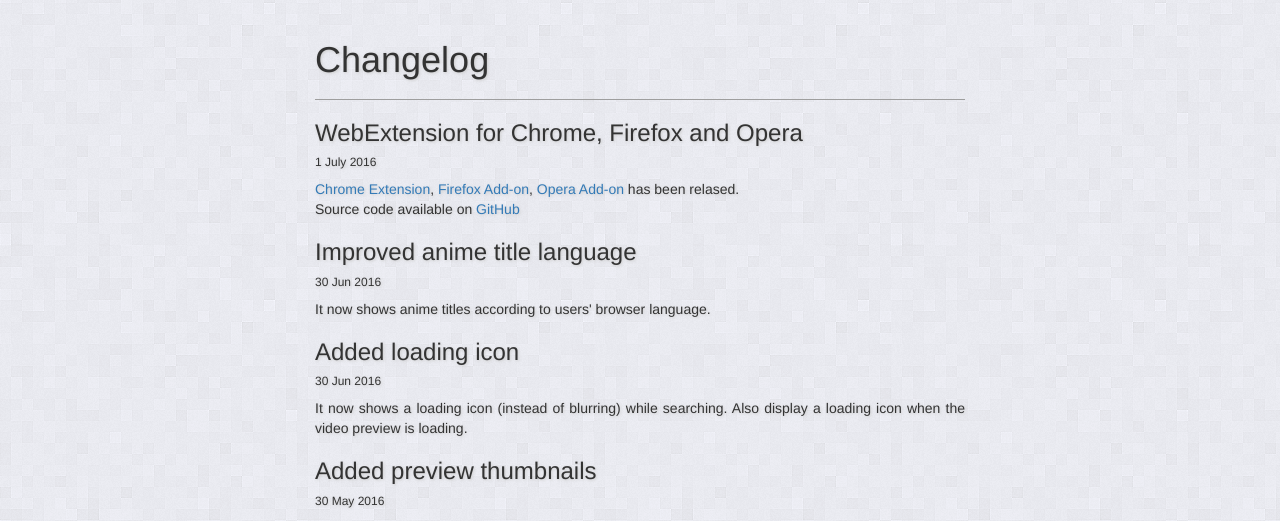
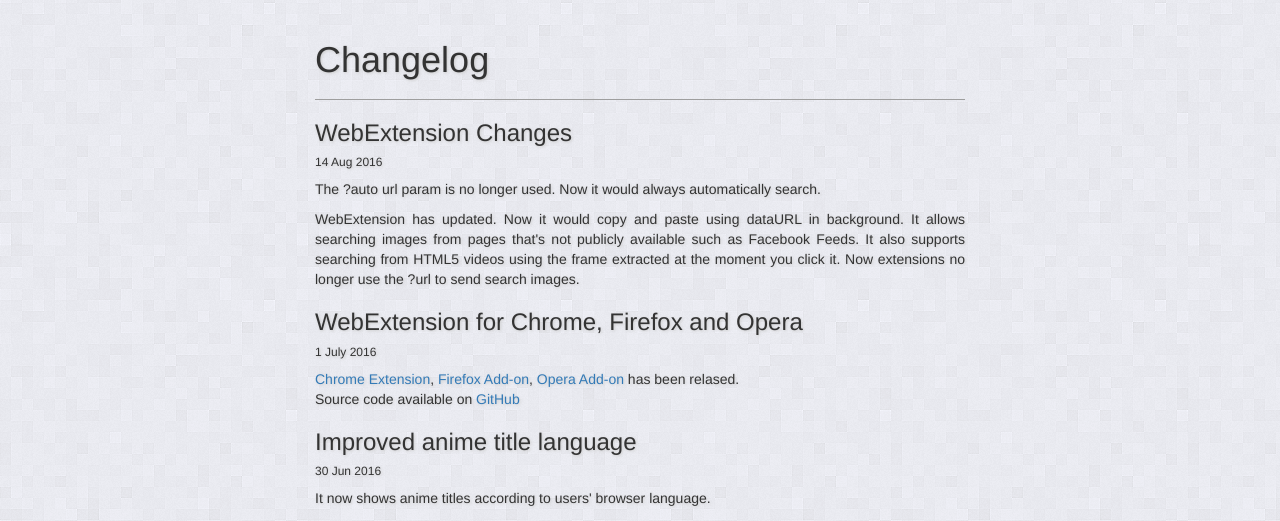
Before and after one commit to MexicoosMo/lateralblas, a PHP site: page /solr/changelog in a window 1280 px wide. Shown: the part 52-573 px from the top of the page. Run offline with PHP 8.4, Linux system fonts and the light colour scheme.

Commit message:
Update changelog and README on new url param changes

```diff
--- a/changelog.php
+++ b/changelog.php
@@ -25,6 +25,11 @@
 </nav>
 <div class="container">
 <div class="page-header"><h1>Changelog</h1></div>
+
+<h3>WebExtension Changes</h3>
+<h6>14 Aug 2016</h6>
+<p>The ?auto url param is no longer used. Now it would always automatically search.</p>
+<p>WebExtension has updated. Now it would copy and paste using dataURL in background. It allows searching images from pages that's not publicly available such as Facebook Feeds. It also supports searching from HTML5 videos using the frame extracted at the moment you click it. Now extensions no longer use the ?url to send search images.</p>
 
 <h3>WebExtension for Chrome, Firefox and Opera</h3>
 <h6>1 July 2016</h6>
--- a/index.php
+++ b/index.php
@@ -64,9 +64,6 @@ var showShareBtn = function(){
 
 }
 setTimeout(showShareBtn,2000);
-</script>
-<script></script>
-<script>
 </script>
 <!--<div class="alert alert-warning">
   <a href="#" class="close" data-dismiss="alert" aria-label="close">&times;</a>
@@ -138,6 +135,7 @@ Official WebExtension available on <a href="https://chrome.google.com/webstore/d
   </div>
 </div>
 
+<a href="https://github.com/soruly/whatanime.ga"><img style="position: absolute; top: 0; right: 0; border: 0;" src="https://camo.githubusercontent.com/38ef81f8aca64bb9a64448d0d70f1308ef5341ab/68747470733a2f2f73332e616d617a6f6e6177732e636f6d2f6769746875622f726962626f6e732f666f726b6d655f72696768745f6461726b626c75655f3132313632312e706e67" alt="Fork me on GitHub" data-canonical-src="https://s3.amazonaws.com/github/ribbons/forkme_right_darkblue_121621.png"></a>
 
 <footer class="footer">
 <div class="container">
```
Also changed, not shown: faq.php (+1 -8 lines), README.md, img/chrome-setting-1.png (deleted), img/chrome-setting-2.png (deleted), img/imgsearchoptions1.jpg (deleted), img/imgsearchoptions2.jpg (deleted), 1 other file.
